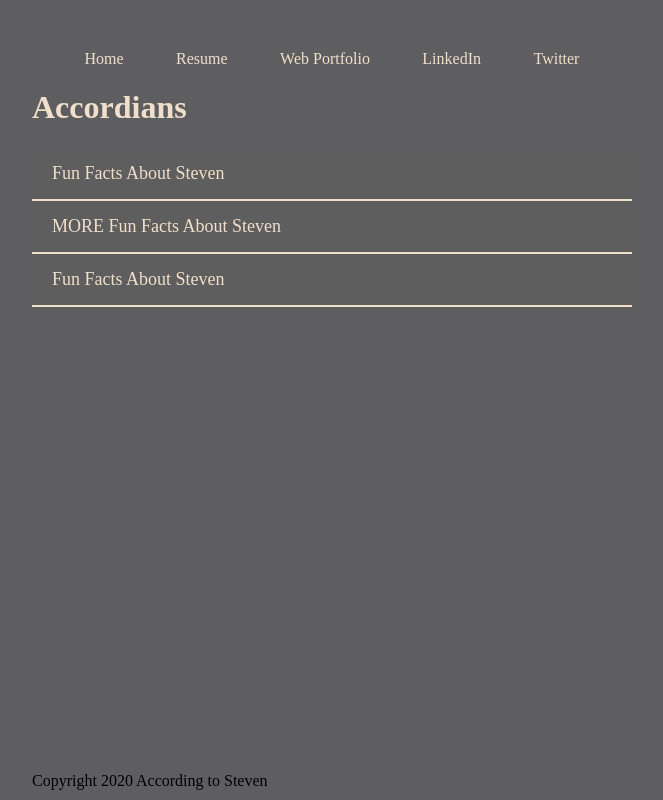
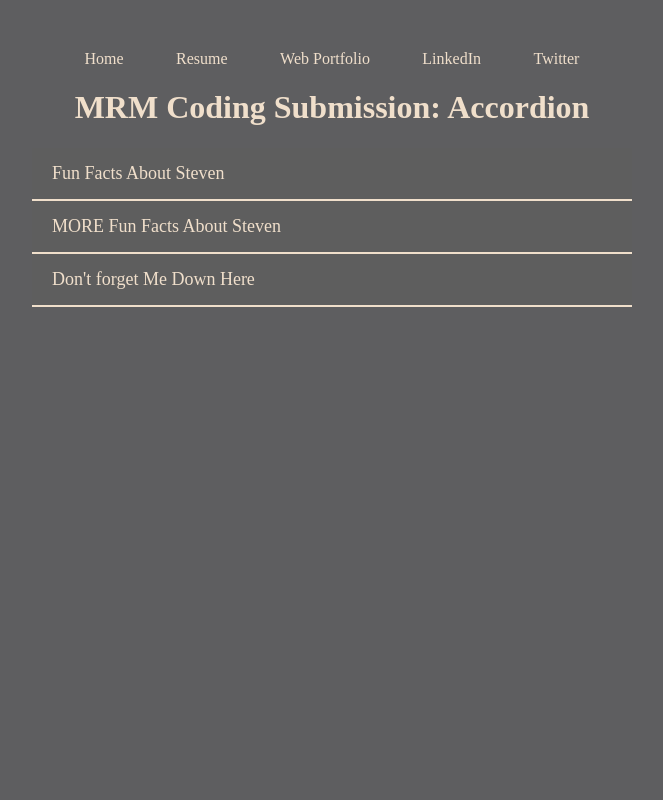
Before and after one commit to DevDesMinorIT/MRMChallenge, a plain HTML site: page index.html in a window 1280 px wide. Shown: the whole page, without its empty margins (308-971 px from the left). Drawn offline with nearby package versions, Linux system fonts and the light colour scheme.

Commit message:
removed the footer

```diff
--- a/index.html
+++ b/index.html
@@ -25,38 +25,32 @@
                          <a href="https://twitter.com/flossymossy">Twitter</a>
                     </nav>
 
-                    <!-- Accordion abbreviated acc except where the accordion begins in the ul element -->
-                    <!-- *********************************************************************************** -->
-                    <h1>Accordians</h1>
+                    <h1>MRM Coding Submission: Accordion</h1>
+
                     <button class="accordion">Fun Facts About Steven</button>
                     <div class="accordion-content">
                         <h3>Facts:</h3>
                         <ul class="facts">
                             <li>Originally had two firsts names and no middle name.</li>
                             <li>Have an Internet Movie Database writing credit (Hollywood official)</li>
-                            <li>Wanted to be a backup dancer for Janet Jackson until about 6 years ago</li>
+                            <li>Wanted to be a backup dancer for Janet Jackson.</li>
                             <li>When I taught myself HTML I didn't have a computer... many nights in the library!</li>
                     </div>
+
                     <button class="accordion">MORE Fun Facts About Steven</button>
                     <div class="accordion-content">
                             <p>
                                 I have grit you can't teach and moxie you can't buy in stores. I am just a fan of people being themselves and not at the expense of anyone else. My mom never had an enemy. I aspire to her legacy. And I laugh...  for caloric reasons... lol!
                             </p>
                     </div>
-                    <button class="accordion">Fun Facts About Steven</button>
+
+                    <button class="accordion">Don't forget Me Down Here</button>
                     <div class="accordion-content">
                             <p>
-                                Lorem ipsum dolor sit amet consectetur, adipisicing elit. Accusantium optio quisquam provident perferendis doloremque deserunt distinctio veritatis, eos nisi. Praesentium, adipisci tempora quibusdam doloremque illo soluta laboriosam deserunt ratione molestiae!
+                                My personal moxie fuels any team that I am on. I am a big fan of work-related feedback. I am eternal student, and the constant evolving of programming languages is what excites me most about this industry. Feel free to click the links above for more information. Thank you.
                             </p>
                     </div>
 
-          <footer>
-               Copyright 2020 According to Steven
-          </footer>
-
-          <script src="index.js"></script>
+                    <script src="index.js"></script>
      </body>
 </html>
-
-
-<!-- if heading does not render remove the h2 elements that you added for stylistic purposes -->
--- a/main.css
+++ b/main.css
@@ -1,4 +1,3 @@
-/* CSS RESET */
 body {
      background-color: #5e5e60;
 }
@@ -23,6 +22,7 @@ a:hover {
 h1 {
      font-family: "Factoria";
      color: #f0dfcb;
+     text-align: center;
 }
 button.accordion {
      width: 100%;
@@ -49,8 +49,3 @@ button.accordion:hover {
      background-color: #f0dfcb;
      font-family: "Source Sans Pro";
 }
-footer {
-     position: fixed;
-     text-align: center;
-     bottom: 10px;
-}
```
